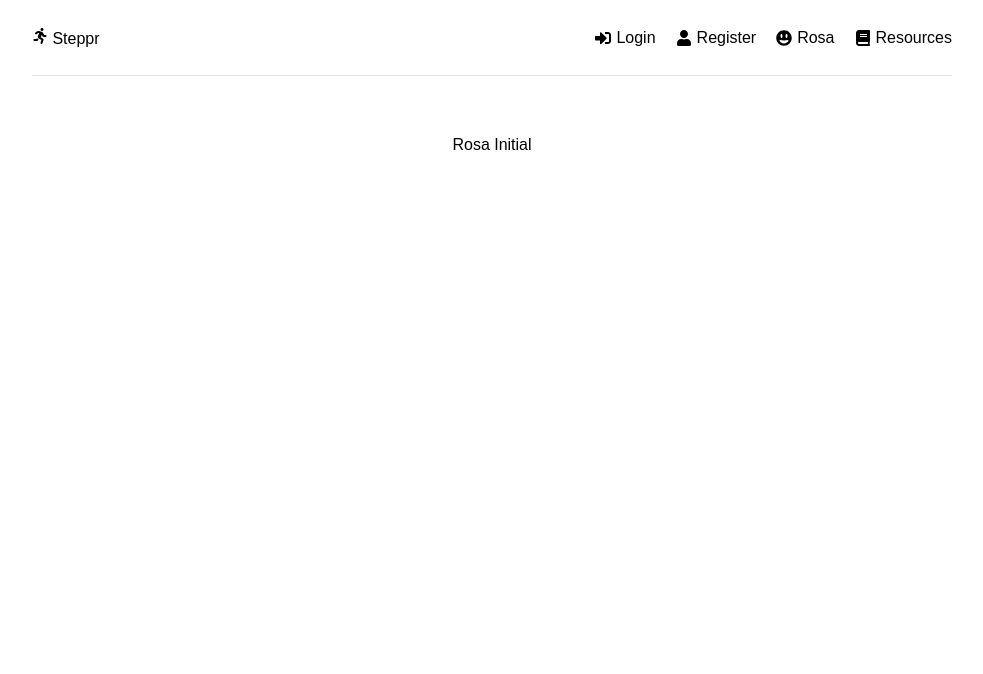
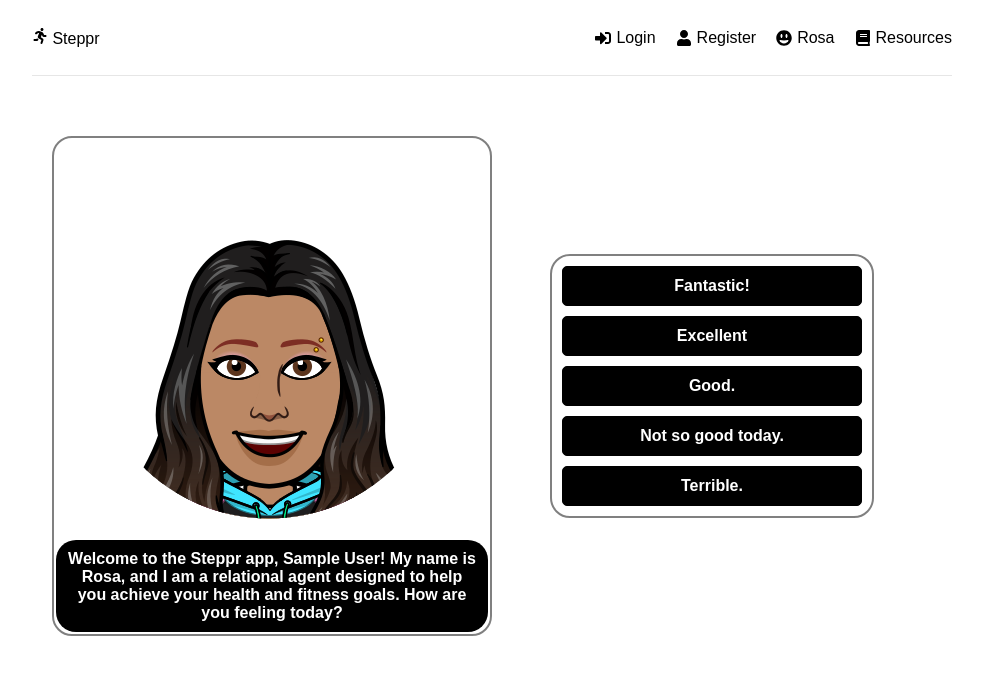
Before and after one commit to eamonronan/Steppr, a React (Create React App) app in the folder frontend/: page /rosatest in a window 1280 px wide. Shown: the top 674 px of the page, without its empty margins (148-1131 px from the left). Built offline with nearby package versions, Linux system fonts and the light colour scheme; no server answers; sample sign-in values are in the browser's storage.

Commit message:
Styling and Rosa changes

```diff
--- a/frontend/src/components/GoalChart.jsx
+++ b/frontend/src/components/GoalChart.jsx
@@ -1,5 +1,5 @@
 import React from 'react'
-import { BarChart, Bar, CartesianGrid, XAxis, YAxis, Tooltip, Legend } from 'recharts';
+import { BarChart, Bar, CartesianGrid, XAxis, YAxis, Tooltip, Legend, ResponsiveContainer } from 'recharts';
 
 
 
@@ -34,6 +34,7 @@ function StepChart( {dataArray, dayArray, arrayName} ) {
 
     return (
         <>
+            <ResponsiveContainer className="responsiveContainer" width="100%" height="100%">
             <div className='chartItem'>
             <div className="chartHeader">{chartName}</div>
             <BarChart className='chart' width={500} height={300} data={chartData}>
@@ -45,6 +46,7 @@ function StepChart( {dataArray, dayArray, arrayName} ) {
                 <Bar dataKey="goal" fill="#000"/>
             </BarChart>
             </div>
+            </ResponsiveContainer>
         </>
     )
 }
--- a/frontend/src/components/Rosa.jsx
+++ b/frontend/src/components/Rosa.jsx
@@ -1,6 +1,8 @@
 import React from 'react'
 import { useState } from 'react';
 import { useSelector, useDispatch } from 'react-redux';
+import RosaDaily from './RosaDaily';
+import RosaInitial from './RosaInitial';
 
 function Rosa() {
 
@@ -9,11 +11,11 @@ function Rosa() {
 
     return (
         <>
-        {(user && user.userPrimaryGoal != null && user.userSecondaryGoal != null) ? (
+        {(user && user.userStepCount != null) ? (
 
-            <div>Rosa Daily</div>
+            <RosaDaily/>
         ) : (
-            <div>Rosa Initial </div>
+           <RosaInitial/>
         )}
 
         </>
--- a/frontend/src/components/RosaDaily.jsx
+++ b/frontend/src/components/RosaDaily.jsx
@@ -10,12 +10,8 @@ import Delayed from './Delayed';
 import WelcomeBack from './RosaMessages/WelcomeBack';
 import RandomElement from './RandomElement';
 import DailyStepsMessage from './RosaMessages/DailyStepsMessage';
-import FeelingTodayMessage from './RosaMessages/FeelingTodayMesage';
 import UserResponseButton from './UserResponses/UserResponseButton';
-import PositiveAndGoalSet from './RosaMessages/PositiveAndGoalSet';
-import HandleUserEmotion from './HandleUserEmotion';
 
-import HandlePrimaryGoal from './HandlePrimaryGoal';
 
 import FantasticRosa from './RosaImages/FantasticRosa';
 import GoodRosa from './RosaImages/GoodRosa';
@@ -83,7 +79,6 @@ function RosaDaily() {
     const handleUserEmotion = (userEmotion, userStepGoal) => {
         userDailyFeeling = userEmotion;
         if (userEmotion === "fantastic") {
-            console.log(userStepGoal);
             setRosaMessage(<DailyStepsMessage dailyEmotion={userEmotion} stepGoal={userStepGoal} />);
             setRosaImage(RandomElement(FantasticRosa));
         } else if (userEmotion == "excellent") {
--- a/frontend/src/components/RosaInitial.jsx
+++ b/frontend/src/components/RosaInitial.jsx
@@ -6,9 +6,18 @@ import { useEffect } from 'react';
 
 import Delayed from './Delayed';
 import WelcomeMessage from './RosaMessages/WelcomeMessage';
-import FeelingTodayMessage from './RosaMessages/FeelingTodayMesage';
+import InitialStepsMessage from './RosaMessages/InitialStepsMessage';
 import UserResponseButton from './UserResponses/UserResponseButton';
-import PositiveAndGoalSet from './RosaMessages/PositiveAndGoalSet';
+import RandomElement from './RandomElement';
+
+
+
+import FantasticRosa from './RosaImages/FantasticRosa';
+import GoodRosa from './RosaImages/GoodRosa';
+import NotSoGoodRosa from './RosaImages/NotSoGoodRosa';
+import TerribleRosa from './RosaImages/TerribleRosa';
+import FarewellRosa from './RosaImages/FarewellRosa';
+import ExcellentRosa from './RosaImages/ExcellentRosa';
 
 import neutral_Rosa from '../rosaimages/neutral_Rosa.PNG';
 import hi_rosa from '../rosaimages/hi_rosa.PNG';
@@ -18,7 +27,10 @@ import hello_sunshine from '../rosaimages/hello_sunshine_rosa.PNG';
 
 function Rosa() {
 
-  const [rosaImage, setRosaImage] = useState([]);
+  const welcomeRosa = [neutral_Rosa, hi_rosa, hi_rosa2, hello_sunshine];
+
+  const randomRosa = RandomElement(welcomeRosa);
+  const [rosaImage, setRosaImage] = useState(randomRosa);
 
   let userSteps = "";
   let userPrimary = "";
@@ -29,14 +41,32 @@ function Rosa() {
   const { user } = useSelector((state) => state.auth);
   const [rosaMessage, setRosaMessage] = useState(<WelcomeMessage name={user.name} />);
 
+
   useEffect(() => {
     dispatch(getMe());
   }, [])
 
 
-  const handleClick = () => {
-    console.log('Good clicked');
-    setRosaMessage(<PositiveAndGoalSet />);
+  const handleUserEmotion = (userEmotion) => {
+    if (userEmotion === "fantastic") {
+      setRosaMessage(<InitialStepsMessage dailyEmotion={userEmotion} />);
+      setRosaImage(RandomElement(FantasticRosa));
+    } else if (userEmotion == "excellent") {
+      setRosaMessage(<InitialStepsMessage dailyEmotion={userEmotion} />);
+      setRosaImage(RandomElement(ExcellentRosa));
+    } else if (userEmotion == "good") {
+      setRosaMessage(<InitialStepsMessage dailyEmotion={userEmotion} />)
+      setRosaImage(RandomElement(GoodRosa));
+    } else if (userEmotion == "not so good") {
+      setRosaMessage(<InitialStepsMessage dailyEmotion={userEmotion} />)
+      setRosaImage(RandomElement(NotSoGoodRosa));
+    } else if (userEmotion == "terrible") {
+      setRosaMessage(<InitialStepsMessage dailyEmotion={userEmotion} />);
+      setRosaImage(RandomElement(TerribleRosa));
+    } else {
+      setRosaMessage(<InitialStepsMessage />)
+      setRosaImage(RandomElement(welcomeRosa));
+    }
     setUserOptions(
       <div><UserResponseButton textInput="10,000" onClick={() => handleSteps(10000)} />
         <UserResponseButton textInput="8,000" onClick={() => handleSteps(8000)} />
@@ -62,7 +92,6 @@ function Rosa() {
     userSecondary = userSecondaryGoal;
     dispatch(updateUserGoals({ ...user, userPrimaryGoal: userPrimary, userSecondaryGoal: userSecondary }));
     dispatch(getMe());
-    console.log('Handle secondary goal clicked');
     setRosaMessage(<div>Fantastic! Your secondary user goal is to <b>{userSecondaryGoal}</b>. Together, {user.name}, we can achieve these goals. Would you like to hear more about how Steppr works?</div>);
     setUserOptions(<div><UserResponseButton textInput="Yes" onClick={() => handleYesOrNo(true)} />
       <UserResponseButton textInput="No" onClick={() => handleYesOrNo(false)} /></div>
@@ -72,6 +101,7 @@ function Rosa() {
 
   const handlePrimaryGoal = (userPrimaryGoal) => {
     userPrimary = userPrimaryGoal;
+    //setRosaImage for all
     setRosaMessage(<div>Noted! I will remember that your primary goal, after increasing overall step count, is to <b>{userPrimaryGoal}</b>. Next, let's select your second goal from the same list.</div>);
     setUserOptions(<div><UserResponseButton textInput="Improve strength" onClick={() => handleSecondaryGoal("improve strength")} />
       <UserResponseButton textInput="Increase flexibility" onClick={() => handleSecondaryGoal("increase flexibility")} />
@@ -85,21 +115,15 @@ function Rosa() {
 
 
   const [userOptions, setUserOptions] = useState(<div>
-    <UserResponseButton textInput="Fantastic!" onClick={handleClick} />
-    <UserResponseButton textInput="Good." onClick={handleClick} />
-    <UserResponseButton textInput="Not so good today." onClick={() => alert("Hello!")} />
-    <UserResponseButton textInput="Terrible." onClick={() => alert("Hello!")} /></div>)
-
-  const welcomeRosa = [neutral_Rosa, hi_rosa, hi_rosa2, hello_sunshine];
-
-  const randomRosa = welcomeRosa[Math.floor(Math.random() * welcomeRosa.length)];
+    <UserResponseButton textInput="Fantastic!" onClick={() => handleUserEmotion("fantastic")} />
+    <UserResponseButton textInput="Excellent" onClick={() => handleUserEmotion("excellent")} />
+    <UserResponseButton textInput="Good." onClick={() => handleUserEmotion("good")} />
+    <UserResponseButton textInput="Not so good today." onClick={() => handleUserEmotion("not so good")} />
+    <UserResponseButton textInput="Terrible." onClick={() => handleUserEmotion("terrible")} /></div>)
 
 
   const handleSteps = (textInput) => {
-    console.log('Steps clicked');
-    console.log(textInput);
     userSteps = textInput;
-    console.log(userSteps);
     dispatch(updateStepCount({ ...user, stepGoal: userSteps }));
     setRosaMessage(<div>{textInput} steps! Wow. I love the ambition. Next, we can decide on some secondary goals too. Along with your daily step count, you can set two other goals related to your health and fitness. Then, each day you can rate the progress you've made toward these goals. Select the first one from the choices on the right.</div>);
     setUserOptions(<div><UserResponseButton textInput="Improve strength" onClick={() => handlePrimaryGoal("improve strength")} />
@@ -118,7 +142,7 @@ function Rosa() {
   return (
     <div className='rosaContainer'>
       <div className='rosaItem'>
-        <img src={randomRosa} alt="Rosa expression" />
+        <img src={rosaImage} alt="Rosa expression" />
         <div className='rosaMessage'>
           {rosaMessage}
         </div>
--- /dev/null
+++ b/frontend/src/components/RosaMessages/InitialStepsMessage.jsx
@@ -0,0 +1,29 @@
+function InitialStepsMessage( {dailyEmotion, stepGoal} ) {
+
+    let rosaStepMessage = "";
+
+    const checkDailyEmotion = () => {
+         if (dailyEmotion == 'fantastic') {
+            rosaStepMessage="It makes me happy to know that you are thriving. A positive outlook can be a great asset when setting goals. The main focus of Steppr is to track your daily step count. To start, how many steps are you aiming to walk each day?";
+        } else if (dailyEmotion == 'excellent') {
+            rosaStepMessage="Most excellent! Your good mood is contagious. A positive outlook can be a great asset when setting goals. The main focus of Steppr is to track your daily step count. To start, how many steps are you aiming to walk each day?";
+        } else if (dailyEmotion == 'good') {
+            rosaStepMessage ="Good, great, grand! A positive outlook can be a great asset when setting goals. The main focus of Steppr is to track your daily step count. To start, how many steps are you aiming to walk each day?";
+        } else if (dailyEmotion == 'not so good') {
+            rosaStepMessage = "Feeling a bit blue? Hopefully we can change that together. One way to improve the mood is to set some achievable goals. The main focus of Steppr is to track your daily step count. To start, how many steps are you aiming to walk each day?";
+        } else if (dailyEmotion == 'terrible') {
+            rosaStepMessage = "Ah, I'm sorry. I've been there myself. Still, the fact that you are here is impressive. Setting achievable fitness goals can be the first step in improving your mood. The main focus of Steppr is to track your daily step count. To start, how many steps are you aiming to walk each day?";
+        } else {
+            rosaStepMessage = "The main focus of Steppr is to track your daily step count. To start, how many steps are you aiming to walk each day?";
+        }
+    }
+
+
+    checkDailyEmotion();
+
+    return (
+        <div>{rosaStepMessage}</div>
+    )
+    }
+
+    export default InitialStepsMessage
--- a/frontend/src/components/RosaMessages/WelcomeBack.jsx
+++ b/frontend/src/components/RosaMessages/WelcomeBack.jsx
@@ -3,7 +3,8 @@ import RandomElement from '../RandomElement';
 
 function WelcomeBack( {name} ) {
 
-    const messageList = ["! Hello! Delighted to see you again. How are you doing today?", "! Hey there. Looking wonderful today. How are you feeling?", "! Howdy. How've you been? Not much new here with me."];
+    const messageList = ["! Hello! Delighted to see you again. How are you doing today?", "! Hey there. Looking wonderful today. How are you feeling?", "! Howdy. How've you been? Not much new here with me.",
+    "! Greetings to you, my friend. What's the news? Are you having a good day?"];
     const randomMessage = RandomElement(messageList);
 
   return (
```
Also changed, not shown: frontend/src/components/StepChart.jsx (+7 -5 lines), frontend/src/components/UserGoalInformation.jsx (+7 -0 lines), frontend/src/index.css (+27 -12 lines).
